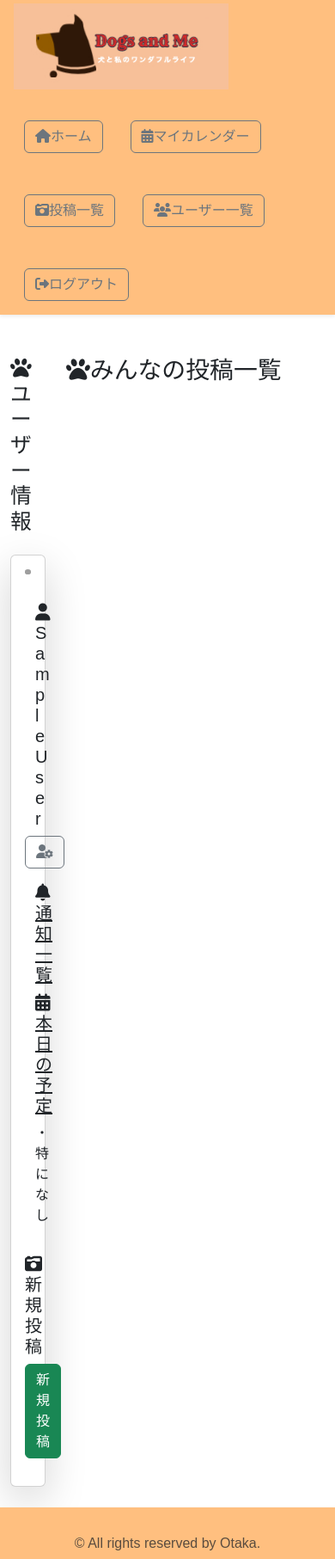
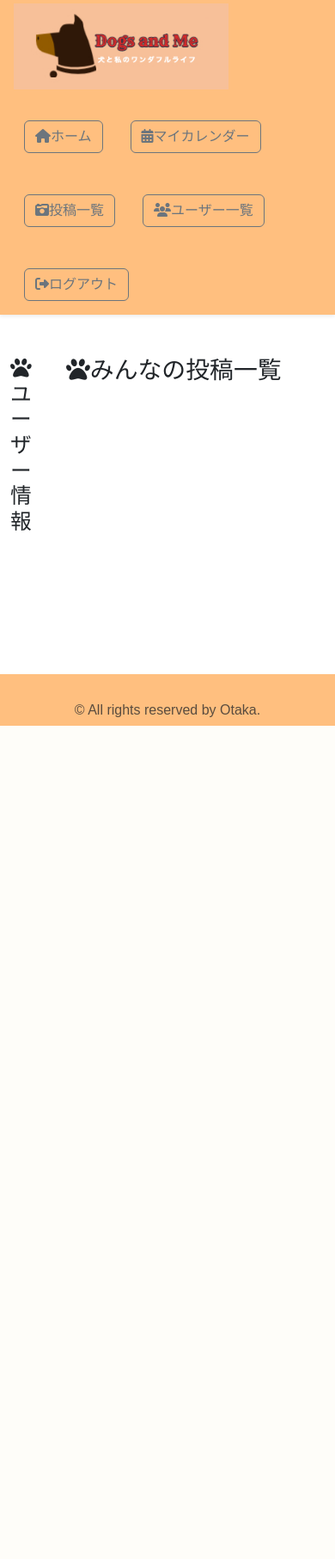
Before and after one commit to takako-K/Dogs_and_Me_portfolio-DWC, a Rails app: page /posts in a window 390 px wide. Shown: the whole page at 86% size. After the commit the page ends 844 px from the top, so only its background shows below. Run offline with Rails 7, Linux system fonts and the light colour scheme; the visitor is signed in with stand-in values (Sample User, id 1); data that the repository does not hold is empty; style sheets or scripts are compiled from the project's sources; parts of the project's set-up code (start-up, migrations or seed data) failed here and were passed over; some libraries are stand-ins or nearby versions; some web fonts are replaced; grey boxes are pictures that could not be loaded.

```diff
--- a/app/assets/javascripts/application.js
+++ b/app/assets/javascripts/application.js
@@ -23,13 +23,13 @@
 // top画面bg-slider
 $(window).load(function() {
   $('.bg-slider').bgSwitcher({
-    images: ['assets/angel-luciano-LATYeZyw88c-unsplash.jpg', 'assets/pauline-loroy-U3aF7hgUSrk-unsplash.jpg', 'assets/anna-dudkova-urs_y9NwFcc-unsplash.jpg', 'assets/jamie-street-wcO2PWLuQ3U-unsplash.jpg'], // 切り替える背景画像を指定
-    interval: 7000, // 背景画像を切り替える間隔を指定 3000=3秒
-    loop: true, // 切り替えを繰り返すか指定 true=繰り返す　false=繰り返さない
-    shuffle: true, // 背景画像の順番をシャッフルするか指定 true=する　false=しない
-    effect: "fade", // エフェクトの種類をfade,blind,clip,slide,drop,hideから指定
-    duration: 2000, // エフェクトの時間を指定します。
-    easing: "swing" // エフェクトのイージングをlinear,swingから指定
+    images: ['assets/angel-luciano-LATYeZyw88c-unsplash.jpg', 'assets/pauline-loroy-U3aF7hgUSrk-unsplash.jpg', 'assets/anna-dudkova-urs_y9NwFcc-unsplash.jpg', 'assets/jamie-street-wcO2PWLuQ3U-unsplash.jpg'], // 背景画像
+    interval: 7000,          // 背景画像を7秒で切り替える
+    loop: true,              // 切り替えを繰り返す
+    shuffle: true,           // 背景画像の順番をシャッフルする
+    effect: "fade",          // エフェクトの種類(fade,blind,clip,slide,drop,hide)
+    duration: 2000,          // エフェクトの時間を指定
+    easing: "swing"          // エフェクトのイージング（linear,swing）
 
   });
 
--- a/app/assets/stylesheets/application.scss
+++ b/app/assets/stylesheets/application.scss
@@ -23,17 +23,15 @@
 * {
   margin: 0;
   padding: 0;
-  box-sizing:border-box;
+  box-sizing: border-box;
   font-family: 'Yusei Magic', sans-serif;
 }
 
 body {
   margin: 0;
-  display: flex;
   flex-flow: column;
   min-height: 100vh;
   position: relative;
-  box-sizing: border-box;
   padding-bottom: 60px;
 }
 
@@ -54,3 +52,35 @@ footer {
   width: 100%;
   height: 30px;
 }
+
+
+
+/* スマートフォンサイズ（425px）以下の際に適用される設定 */
+@media screen and (max-width:425px) {
+  header {
+    width: 100%;
+  }
+
+/*サイドバー非表示*/
+  .user-info {
+    display: none;
+  }
+
+  .card-list-container {
+    width: 100%;
+    padding: 0;
+    margin: 0;
+  }
+
+  .picture {
+    width: 100px;
+    height: 100px;
+    height: 150vw;
+  }
+
+  .card-body {
+    flex-wrap: wrap;
+    height: 30vw;
+  }
+
+}
--- a/app/views/layouts/application.html.erb
+++ b/app/views/layouts/application.html.erb
@@ -6,6 +6,8 @@
     <%= csp_meta_tag %>
 
     <script src="https://kit.fontawesome.com/1c69022796.js" crossorigin="anonymous"></script>
+    <!--レスポンシブ対応の為viewport読み込み（未完成）-->
+    <meta name="viewport" content="width=device-width,initial-scale=1.0">
     <!--FullCalendarの読み込み-->
     <title>FullCalendar</title>
 		<link rel="stylesheet" href="https://cdnjs.cloudflare.com/ajax/libs/fullcalendar/4.2.0/core/main.min.css">
@@ -97,10 +99,13 @@
       </p>
     <% end %>
 
-    <!--10秒かけてアラートを消したい-->
+    <!--10秒かけてアラートを消す＋背景画像の高さ調整-->
     <script>
       $(function(){
-      $(".alert").fadeOut(10000);
+        $(".alert").fadeOut(10000, hideYohaku);
+        function hideYohaku(){
+          $(".bg-slider").prev().offset({ top: 108 });
+        }
       });
 　  </script>
 
```
